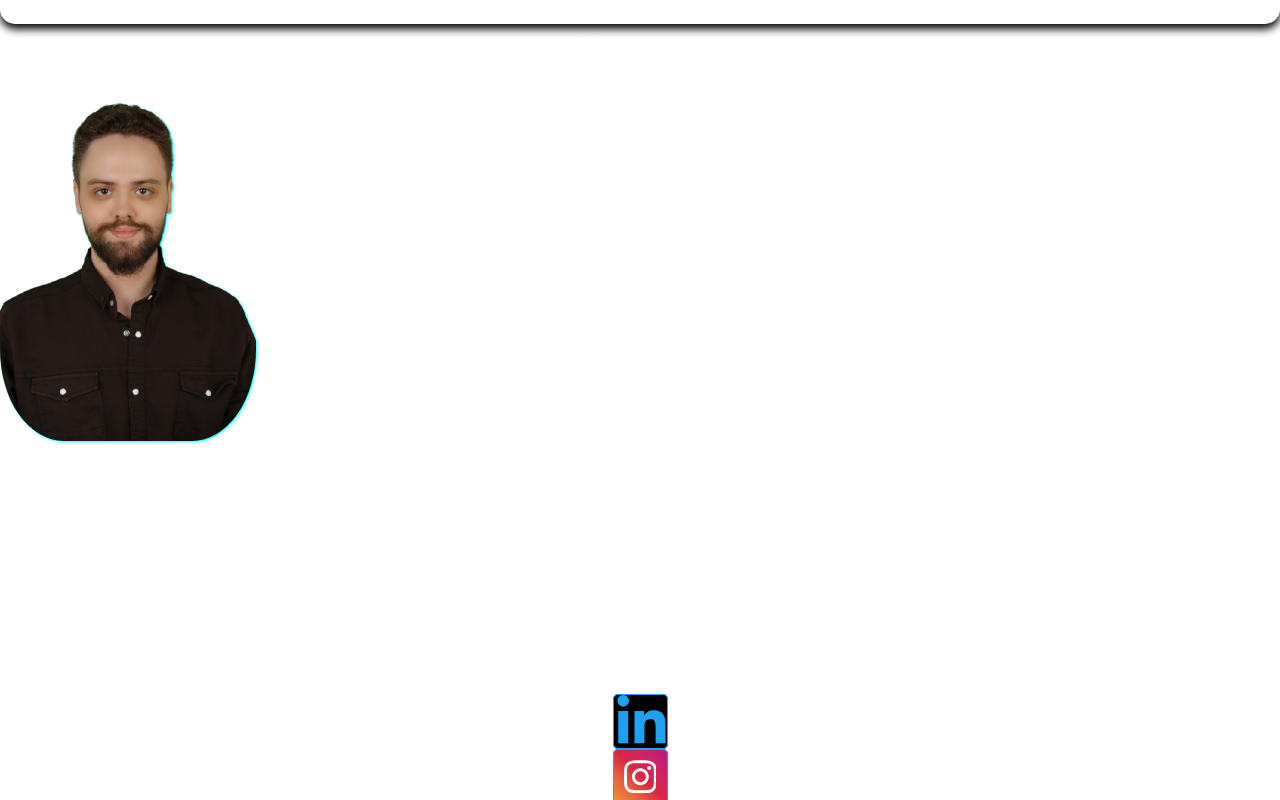
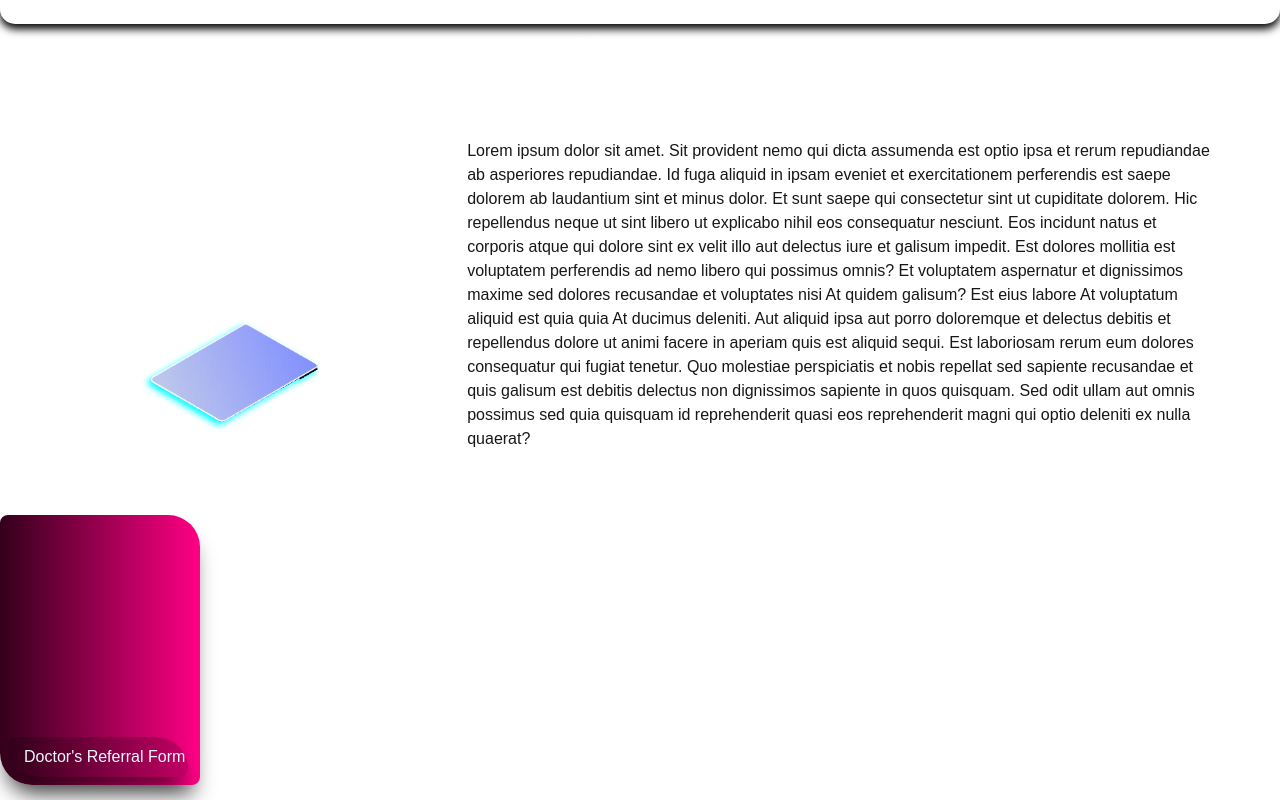
Before and after one commit to Burak849/mywebsite, a Next.js app: page / in a window 1280 px wide. Shown: the part 800-1600 px from the top of the page. Built offline with nearby package versions, Linux system fonts and the light colour scheme.

Commit message:
versiyon kayit .2

```diff
--- a/src/app/pages/experiences.tsx
+++ b/src/app/pages/experiences.tsx
@@ -4,13 +4,24 @@ import { relative } from 'path';
 
 const ExperienceSection = () => {
     return (
+
+        <div>
+            <h1 style={{ position: 'relative', textAlign: 'center', fontSize: 34, display: 'flex', justifyContent: 'center', color: 'white' }}>About me</h1>
         <div className={styles['spesifik']}>
 
-            <div>
-                <p style={{ position: 'relative', textAlign: 'center', fontSize: 34, display: 'flex', justifyContent: 'center', color: 'white' }}>About me</p>
-                <img src="../media/rmvd-bg.png" alt="About Me Image" className={styles['fotom']} />
 
-            </div>
+                <img src="../media/about-bg.gif" alt="About BG" className={styles['gif']} />
+                <p style={{ display: 'flex', justifyContent: 'center', alignItems: 'center', fontSize: '2vh' }} >
+                    Lorem ipsum dolor sit amet. Sit provident nemo qui dicta assumenda est optio ipsa et rerum repudiandae ab asperiores repudiandae. Id fuga aliquid in ipsam eveniet et exercitationem perferendis est saepe dolorem ab laudantium sint et minus dolor. Et sunt saepe qui consectetur sint ut cupiditate dolorem. Hic repellendus neque ut sint libero ut explicabo nihil eos consequatur nesciunt.
+
+                    Eos incidunt natus et corporis atque qui dolore sint ex velit illo aut delectus iure et galisum impedit. Est dolores mollitia est voluptatem perferendis ad nemo libero qui possimus omnis? Et voluptatem aspernatur et dignissimos maxime sed dolores recusandae et voluptates nisi At quidem galisum? Est eius labore At voluptatum aliquid est quia quia At ducimus deleniti.
+
+                    Aut aliquid ipsa aut porro doloremque et delectus debitis et repellendus dolore ut animi facere in aperiam quis est aliquid sequi. Est laboriosam rerum eum dolores consequatur qui fugiat tenetur. Quo molestiae perspiciatis et nobis repellat sed sapiente recusandae et quis galisum est debitis delectus non dignissimos sapiente in quos quisquam. Sed odit ullam aut omnis possimus sed quia quisquam id reprehenderit quasi eos reprehenderit magni qui optio deleniti ex nulla quaerat?
+
+                </p>
+
+
+        </div>
         </div>
 
 
--- a/src/app/pages/projects.tsx
+++ b/src/app/pages/projects.tsx
@@ -1,22 +1,82 @@
 import React from 'react';
 import styles from '../styles/Project.module.css';
+import styled from 'styled-components';
 
 const ProjectSection = () => {
+
     return (
-        <div className={styles.spesifikk}>
-            <br />
-            <br />
-            <br />
-            <br />
-            <br />
-            <br />
-            <br />
-            <br />
-            <br />
-        </div>
+        <StyledWrapper>
+            <div className="card">
+                <div className="img-container">
+                    <div className="img">
+                    </div>
+                    <div className="description card">
+                        <span className="title">
+                            Doctor's Referral Form
+                        </span>
+                    </div>
+                </div>
+            </div>
+        </StyledWrapper>
+    );
+}
 
+const StyledWrapper = styled.div`
+  /* From uiverse.io by @FrM-bot */
+  .card {
+    width: 200px;
+    height: min-content;
+    transition: all .3s;
+    position: relative;
+    border-radius: .5rem 2rem;
+    box-shadow: 0px 15px 20px -5px rgba(0, 0, 0, 0.5);
+  }
 
-    );
-};
+  .card:hover {
+    transform: scale(1.03);
+  }
+
+  .img {
+    transition: all .3s;
+    background: #ff0084;
+    background: -webkit-linear-gradient(to right, #33001b, #ff0084);
+    background: linear-gradient(to right, #33001b, #ff0084);
+    width: 100%;
+  }
+
+  .img:hover {
+    transform: scale(1.3);
+  }
+
+  .img-container {
+    display: grid;
+    border-radius: .5rem 2rem;
+    height: 270px;
+    overflow: hidden;
+  }
+
+  .description {
+    position: absolute;
+    bottom: .5rem;
+    left: .5rem;
+    text-align: start;
+    padding: .5rem 1em;
+    width: 90%;
+    transition: all 0.5s ease;
+    text-overflow: ellipsis;
+    white-space: nowrap;
+    backdrop-filter: blur(.1rem);
+    background-color: rgba(0, 0, 0, 0.2);
+    border-radius: .5rem 2rem;
+  }
+
+  .description:hover {
+    transform: perspective(100px) translateX(7px) rotateX(3deg) rotateY(3deg) scale(1);
+    box-shadow: none;
+  }
+
+  .title {
+    color: aliceblue;
+  }`;
 
 export default ProjectSection;
--- a/src/app/styles/Experience.module.css
+++ b/src/app/styles/Experience.module.css
@@ -1,15 +1,17 @@
 .spesifik {
     background-color: transparent;
     position:relative;
+    display:flex;
+    padding: 5%;
+    gap:10%;
+    align-items:center;
 }
 
-.fotom {
-    width: 20%;
+.gif {
+    width: 25%;
     height: auto;
-    border-radius:25%;
-    object-fit: cover;
-    border: 0px solid #fff;
     position: relative;
     z-index: 1;
-    filter: drop-shadow(1px 1px 1px  cyan);
+    filter: drop-shadow(3px 3px 3px cyan);
+    transform: scaleX(-1);
 }
```
Also changed, not shown: public/media/about-bg.gif (added), public/media/rmvd-bg.png (deleted).
